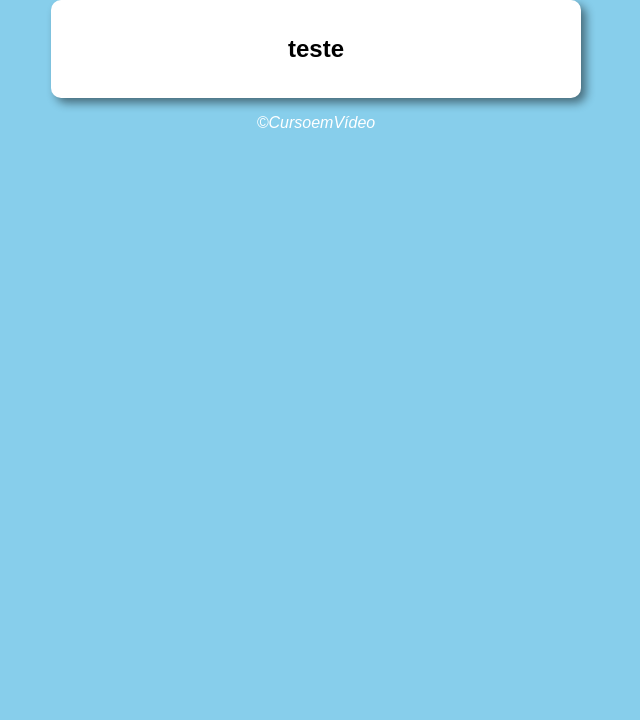
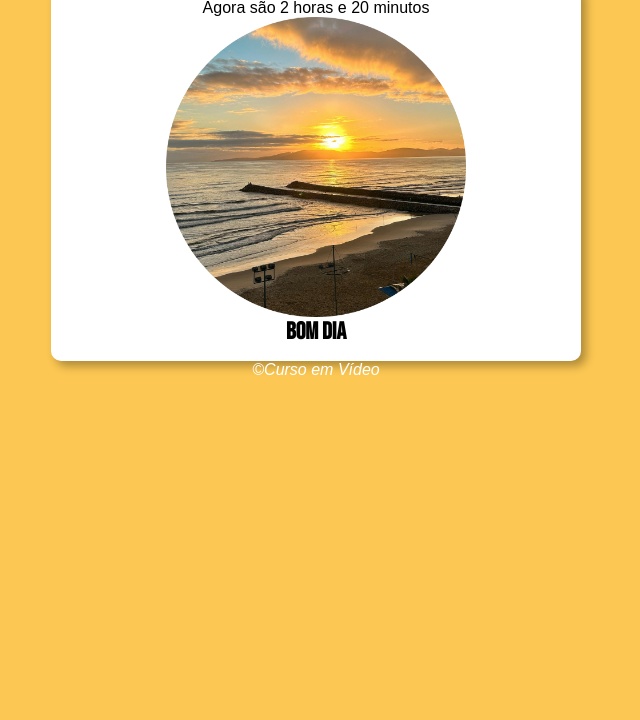
Before and after one commit to FerrariEnzo-Hp/javascript, a plain HTML site: page aulas/Exercises/004/index.html in a window 1280 px wide. Shown: the part 80-800 px from the top of the page, without its empty margins (324-964 px from the left). Drawn offline with Linux system fonts and the light colour scheme; a web font is replaced by a local one.

Commit message:
relogio
..

```diff
--- a/aulas/Exercises/004/index.html
+++ b/aulas/Exercises/004/index.html
@@ -1,20 +1,26 @@
 <!DOCTYPE html>
-<html lang="en">
+<html>
   <head>
-    <meta charset="UTF-8">
-    <meta name="viewport" content="width=device-width, initial-scale=1.0">
-    <title>Calculadora De Idade</title>
-    <link rel="stylesheet" href="style.css">
+    <title>Testes Curso em Vídeo</title>
+    <link rel="stylesheet" href="style.css"/>
   </head>
-<body>
+  <body onload="carregar()">
       <header>
-        <h1>Título</h1>
+        <h1>Hora do Dia</h1>
       </header>
       <section>
-        <h1>teste</h1>
+        <div id="msg">
+          vai aparecer msg
+        </div>
+        <div id="img">
+          <img id="imagem" src="imagens/manha.png" alt="foto">
+        </div>
+        <div id="bom">
+          testando
+        </div>
       </section>
       <footer>
-        <p>&copy;CursoemVídeo</p>
+        <p>&copy;Curso em Vídeo</p>
       </footer>
       <script src="script.js"></script>
   </body>
--- a/aulas/Exercises/004/script.js
+++ b/aulas/Exercises/004/script.js
@@ -0,0 +1,28 @@
+function carregar() {
+    var msg = document.getElementById('msg')
+    var img = document.getElementById('imagem')
+    var bom = document.getElementById('bom')
+    var data = new Date()
+    var hora = data.getHours()
+    var min = data.getMinutes()
+    msg.innerHTML = `Agora são ${hora} horas e ${min} minutos`
+
+    if (hora >= 0 && hora < 12) {
+        // manha
+        bom.innerHTML = '<h1>Bom dia</h1>'
+        img.src = 'imagens/manha.png'
+        document.body.style.background ='#FCC752'
+
+    }
+    else if (hora >= 12 && hora < 18) {
+        bom.innerHTML = '<h1>Boa tarde</h1>'
+        img.src = 'imagens/tarde.png'
+        document.body.style.background = '#3C3B31'
+    }
+    else {
+        // noite
+        bom.innerHTML = '<h1>Boa Noite</h1>'
+        img.src = 'imagens/noite.png'
+        document.body.style.background = '#1D2B45'
+    }
+}
--- a/aulas/Exercises/004/style.css
+++ b/aulas/Exercises/004/style.css
@@ -1,23 +1,53 @@
-@charset "UFT-8";
-body {
-    background-color: skyblue;
-    font: normal 1em Arial;
+@charset "UTF-8";
+
+@import url('https://fonts.googleapis.com/css2?family=Bebas+Neue&family=Google+Sans:ital,opsz,wght@0,17..18,400..700;1,17..18,400..700&display=swap');
+
+:root{
+  --font-standard: "Google Sans", Arial, Verdana, sans-serif;
+  --font-emphasis: "Bebas Neue", cursive;
 }
-header{
+
+body{
+  padding: 25px;
+  background-color: rgb(70, 142, 236);
+  font-family: var(--font-standard);
+}
+*{
+  margin: 0;
+  padding: 0;
+}
+header {
+  color: white;
   text-align: center;
-    color: white;
 }
-section {
+header > h1{
+  font-family: var(--font-emphasis);
+}
+section{
   background-color: white;
   border-radius: 10px;
   padding: 15px;
   max-width: 500px;
   margin: auto;
-    box-shadow: 5px 5px 10px rgba(0, 0, 0, 0.473);
+  box-shadow: 5px 5px 10px #00000050;
+}
+footer {
+  text-align: center;
+  color: white;
+  font-style: italic;
+}
+div#msg {
   text-align: center;
 }
-footer {
-    font-style: italic;
+div#img {
+  display: flex;
+  justify-content: center;
+  align-items: center;
+}
+div#img > img {
+  max-width: 300px;
+}
+div#bom > h1{
   text-align: center;
-    color: white;
+  font-family: var(--font-emphasis);
 }
```
Also changed, not shown: aulas/Exercises/004/imagens/manha.png (added), aulas/Exercises/004/imagens/noite.png (added), aulas/Exercises/004/imagens/tarde.png (added). Lines whose indentation alone changed are shown as unchanged.
